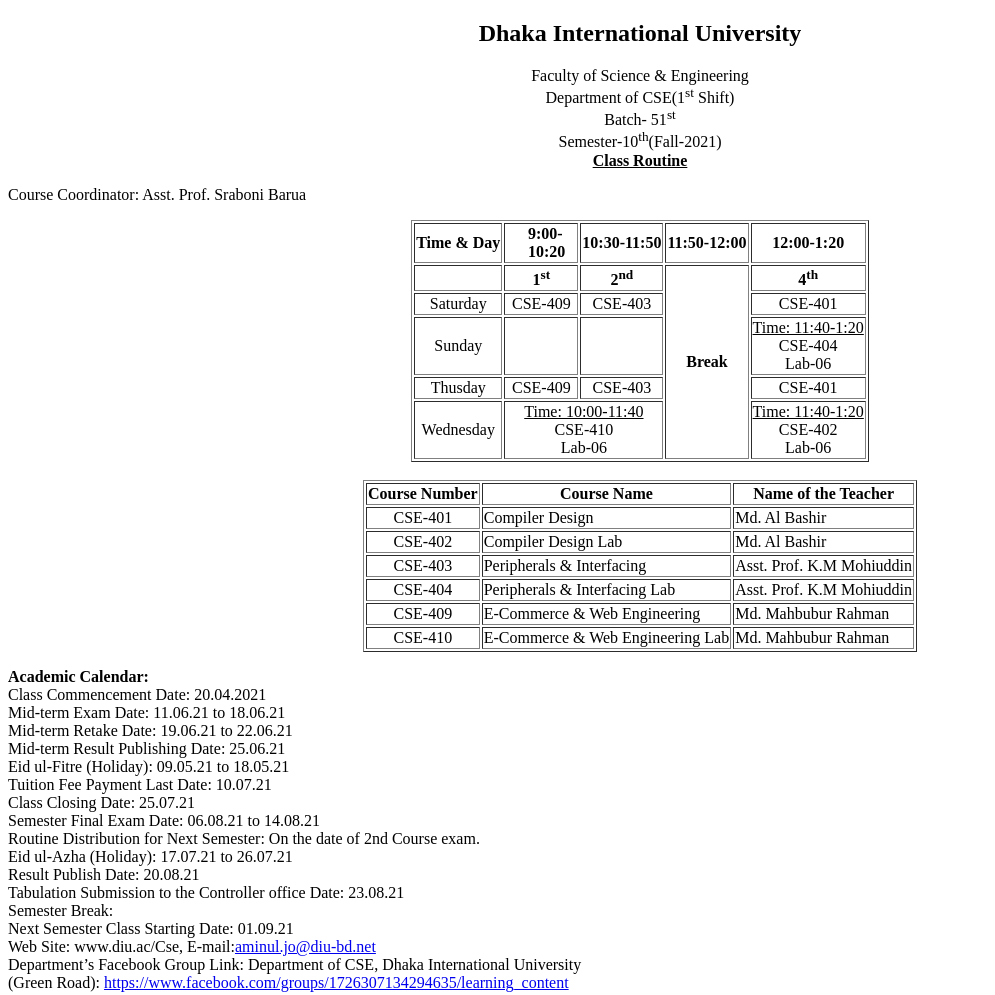
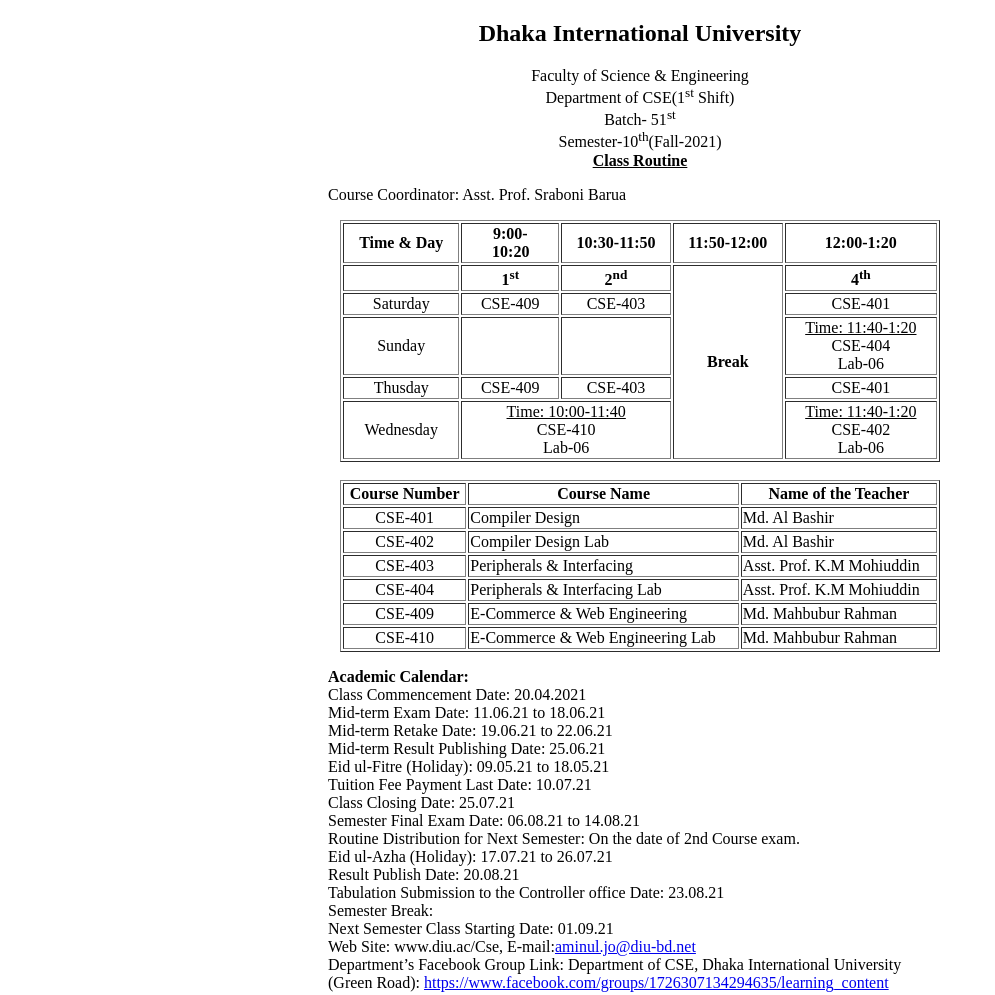
Before and after one commit to AlAminKabbo/routine, a plain HTML site: page index.html in a window 1280 px wide. Shown: the whole page, without its empty margins (0-995 px from the left). Drawn offline with Linux system fonts and the light colour scheme.

Commit message:
Update index.html

```diff
--- a/index.html
+++ b/index.html
@@ -2,13 +2,13 @@
 <head>
     <title>Class Routine</title>
 </head>
-<body>
+<body style="padding-left: 25%; padding-right: 25%;">
     <h2 style="text-align: center;">Dhaka International University</h2>
     <p style="text-align: center;">Faculty of Science & Engineering<br>Department of CSE(1<sup>st</sup> Shift)<br>Batch- 51<sup>st</sup><br>Semester-10<sup>th</sup>(Fall-2021)<br><b><u>Class Routine</u></b></p>
 
 <p>Course Coordinator: Asst. Prof. Sraboni Barua</p>
 <center>
-<table border="1">
+<table style="width: 600px;", border= 1;>
 <tr>
 <th style="margin: 5%";>Time & Day</th>
 <th style="padding-left: 5%; padding-right: 5%;">9:00-10:20</th>
@@ -49,7 +49,7 @@
 
 </table>
 <br>
-<table border="1">
+<table style="width: 600px;", border="1">
     <tr>
         <td style="text-align: center;"><b>Course Number</b></td>
         <td style="text-align: center;"><b>Course Name</b></td>
```
